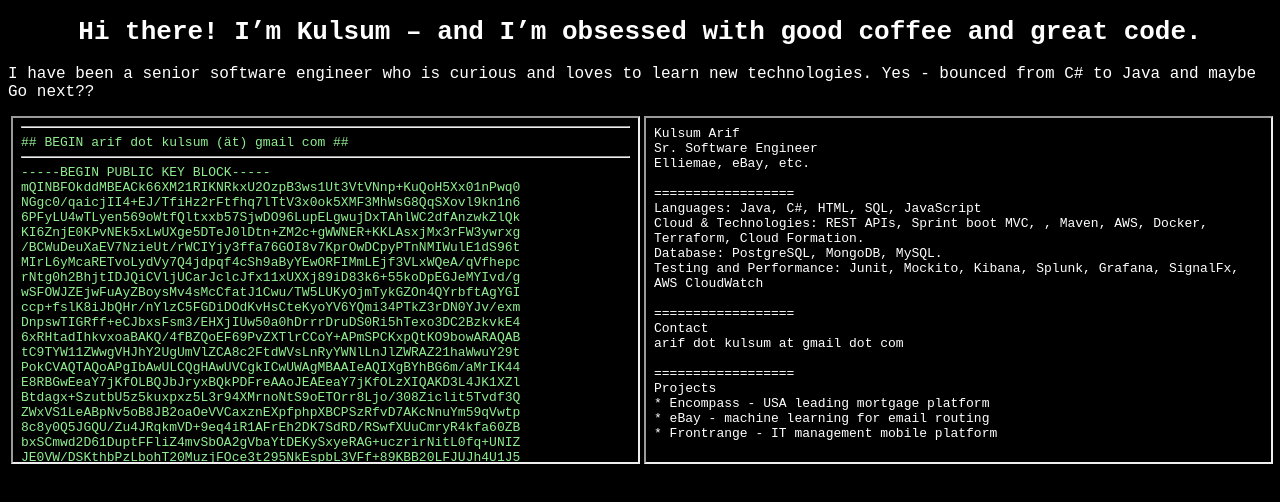
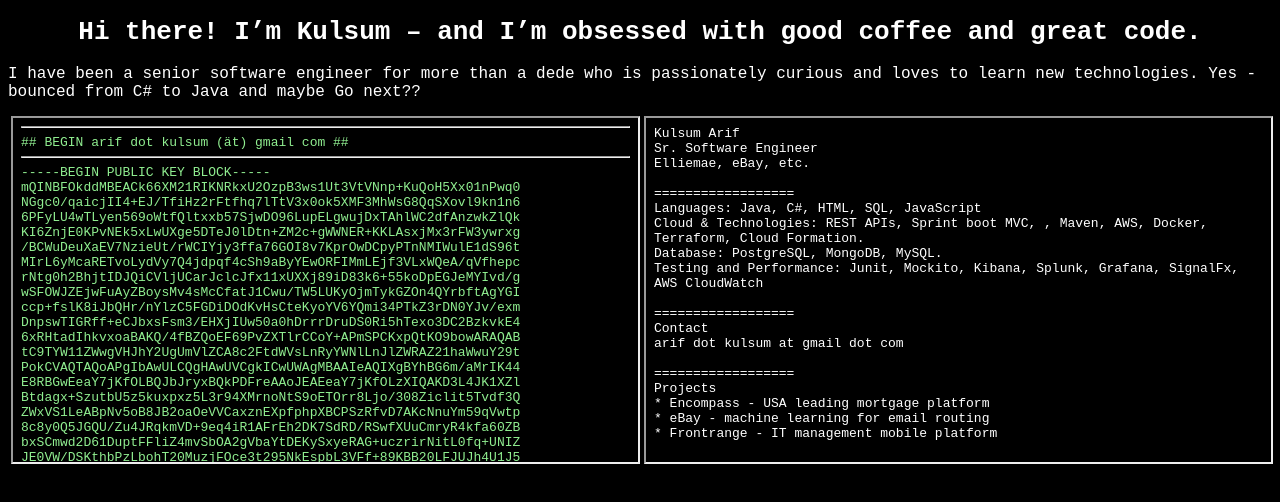
Before and after one commit to kulsum-arif/kulsum-arif.github.io, a website: page index.html in a window 1280 px wide. Drawn offline with Linux system fonts and the light colour scheme.

Commit message:
Update index.html

```diff
--- a/index.html
+++ b/index.html
@@ -25,7 +25,7 @@
 <body>
     <lb></lb>
   <h1>Hi there! I’m Kulsum – and I’m obsessed with good coffee and great code. </h1>
-  <p>I have been a senior software engineer who is curious and loves to learn new technologies. Yes - bounced from C# to Java and maybe Go next??</p>
+  <p>I have been a senior software engineer for more than a dede who is passionately curious and loves to learn new technologies. Yes - bounced from C# to Java and maybe Go next??</p>
   <table width="100%" height="350px">
       <tr width="100%" height="100%">
           <td width="50%">
```
